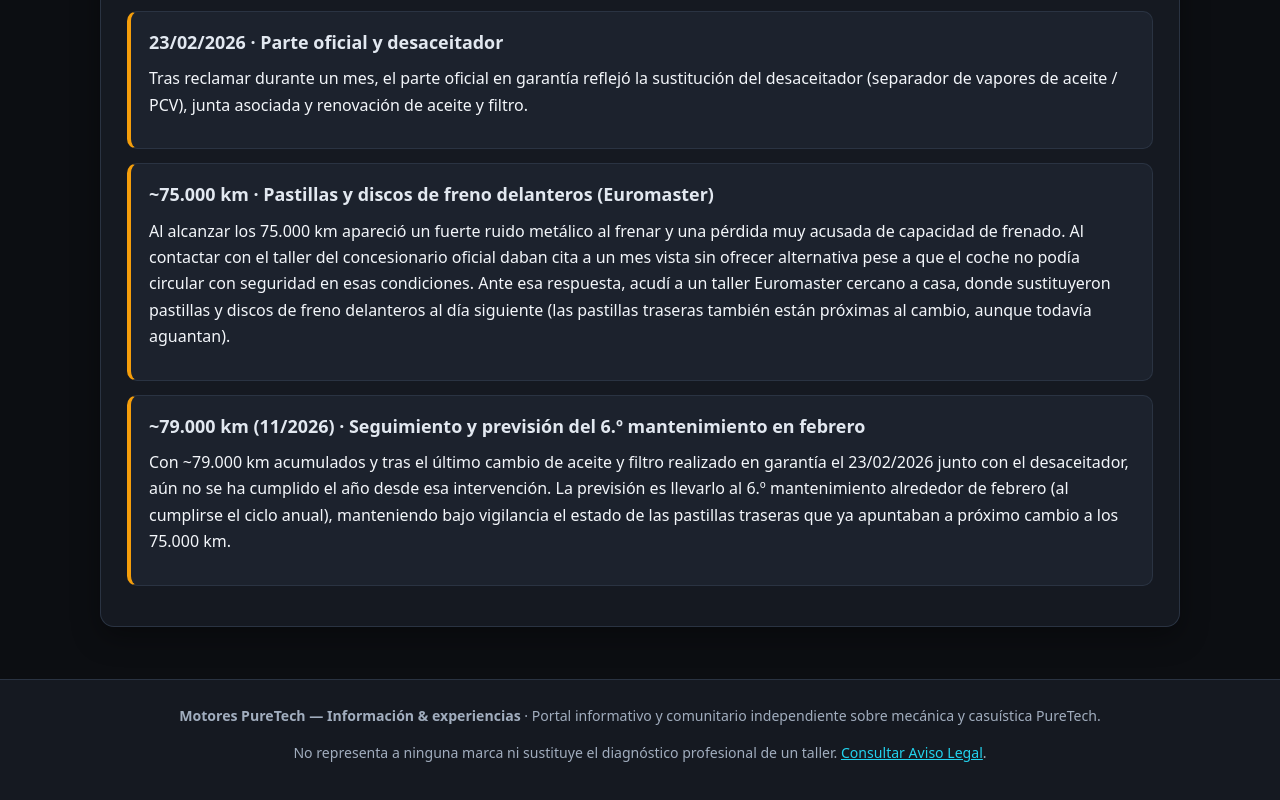
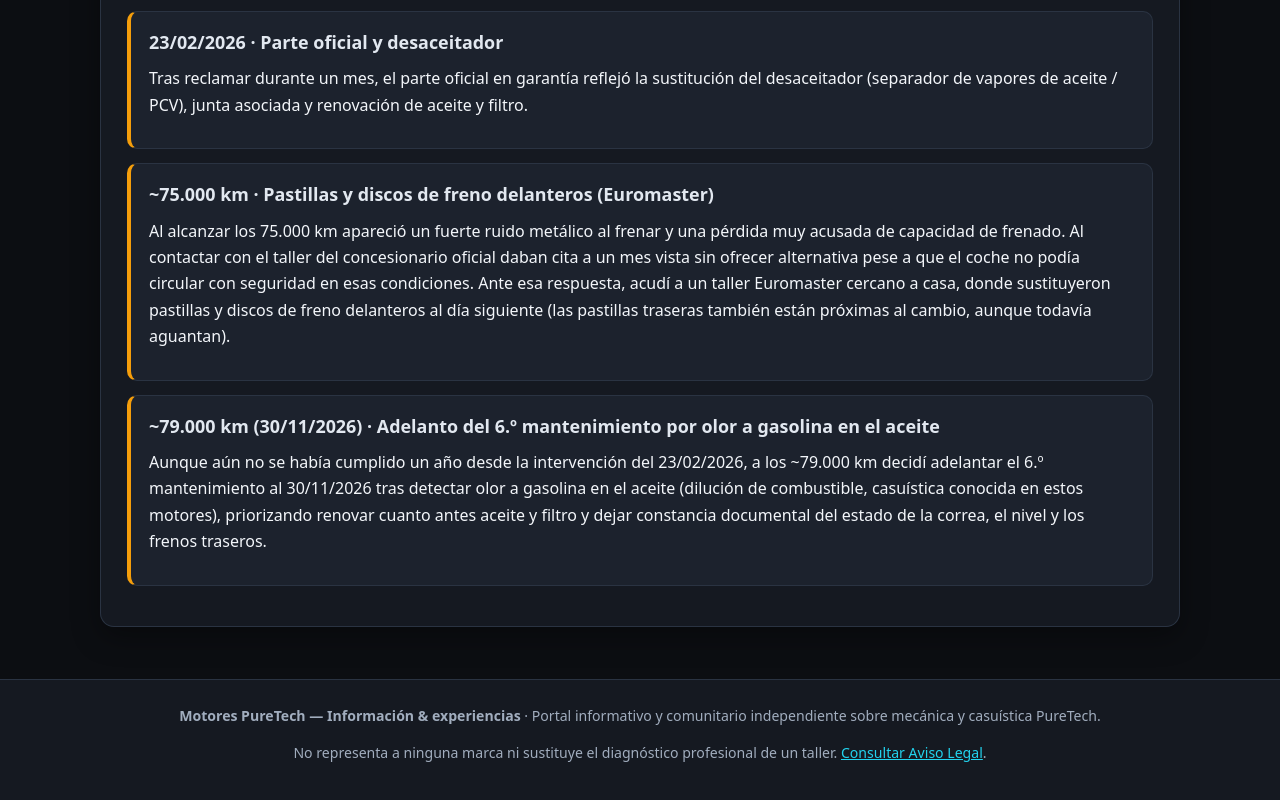
Before and after one commit to PuretecStellan/PuretecStellan.github.io, a plain HTML site: page mi-experiencia.html in a window 1280 px wide. Shown: the part 1029-1829 px from the top of the page. Drawn offline with Linux system fonts and the light colour scheme.

Commit message:
Update mi-experiencia.html

```diff
--- a/mi-experiencia.html
+++ b/mi-experiencia.html
@@ -67,8 +67,8 @@
                 <p>Al alcanzar los 75.000 km apareció un fuerte ruido metálico al frenar y una pérdida muy acusada de capacidad de frenado. Al contactar con el taller del concesionario oficial daban cita a un mes vista sin ofrecer alternativa pese a que el coche no podía circular con seguridad en esas condiciones. Ante esa respuesta, acudí a un taller Euromaster cercano a casa, donde sustituyeron pastillas y discos de freno delanteros al día siguiente (las pastillas traseras también están próximas al cambio, aunque todavía aguantan).</p>
             </div>
             <div class="timeline-step">
-                <h3>~79.000 km (11/2026) · Seguimiento y previsión del 6.º mantenimiento en febrero</h3>
-                <p>Con ~79.000 km acumulados y tras el último cambio de aceite y filtro realizado en garantía el 23/02/2026 junto con el desaceitador, aún no se ha cumplido el año desde esa intervención. La previsión es llevarlo al 6.º mantenimiento alrededor de febrero (al cumplirse el ciclo anual), manteniendo bajo vigilancia el estado de las pastillas traseras que ya apuntaban a próximo cambio a los 75.000 km.</p>
+                <h3>~79.000 km (30/11/2026) · Adelanto del 6.º mantenimiento por olor a gasolina en el aceite</h3>
+                <p>Aunque aún no se había cumplido un año desde la intervención del 23/02/2026, a los ~79.000 km decidí adelantar el 6.º mantenimiento al 30/11/2026 tras detectar olor a gasolina en el aceite (dilución de combustible, casuística conocida en estos motores), priorizando renovar cuanto antes aceite y filtro y dejar constancia documental del estado de la correa, el nivel y los frenos traseros.</p>
             </div>
         </section>
     </main>
```
